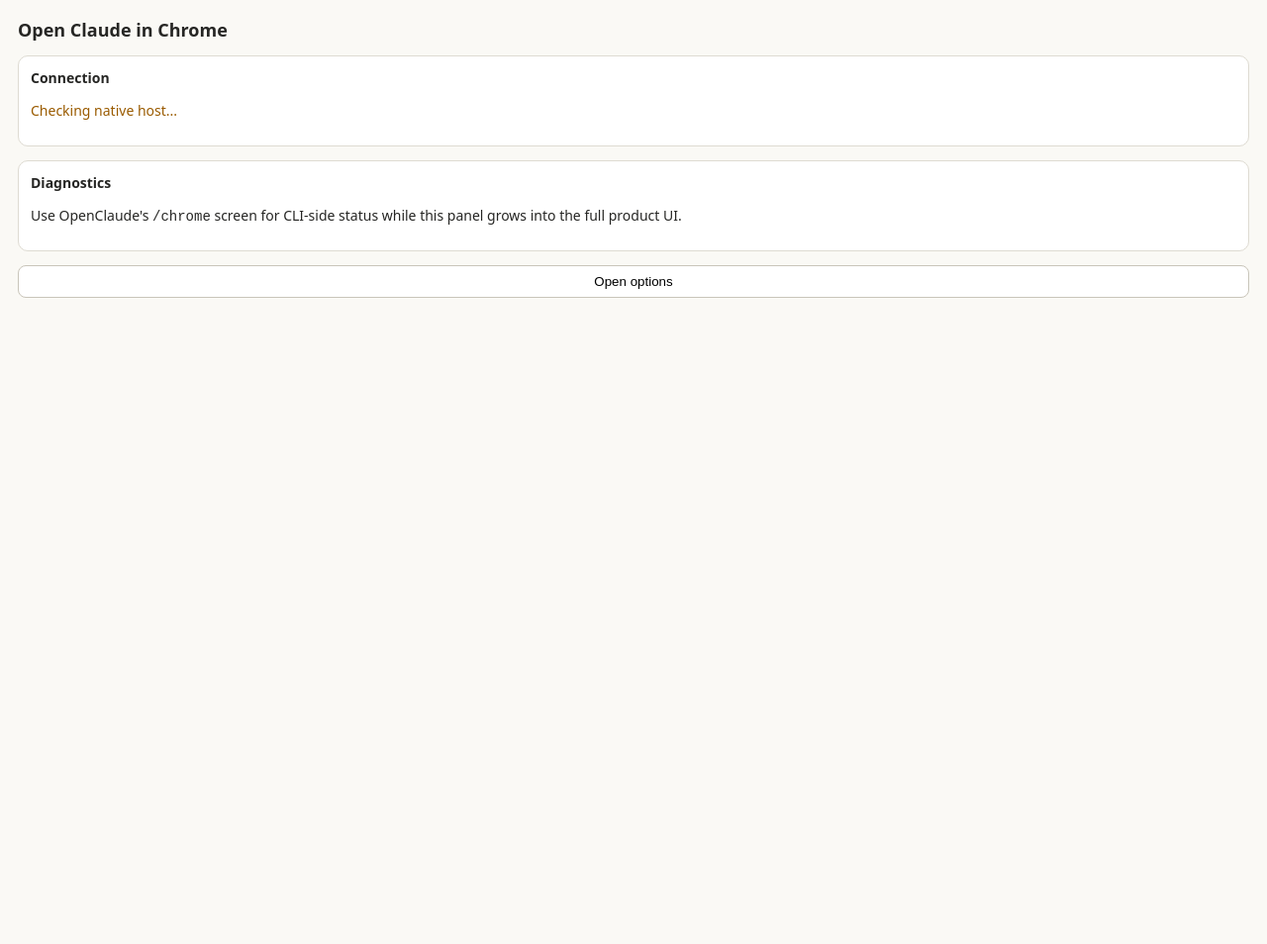
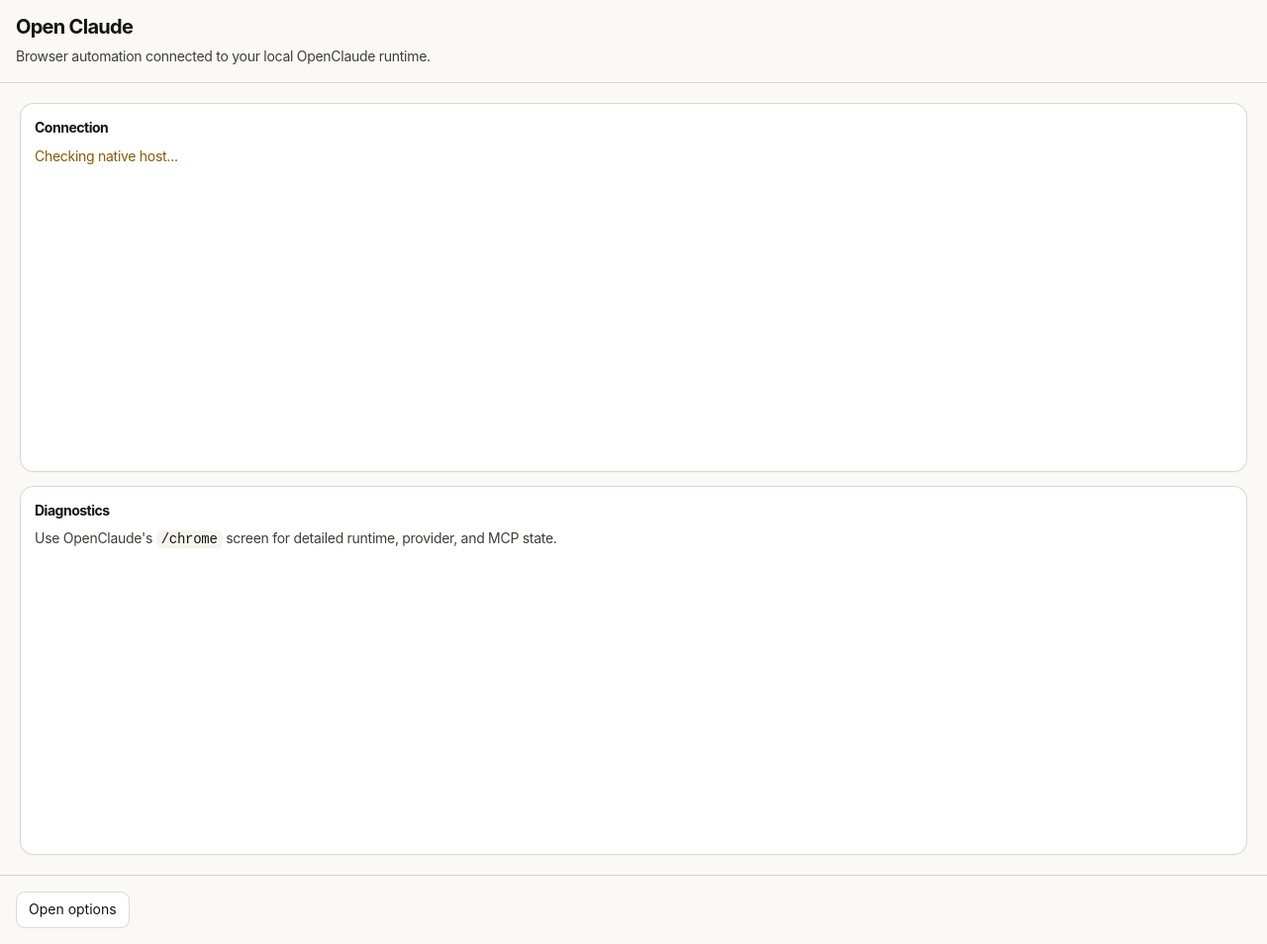
Before and after one commit to ScriptedAlchemy/open-claude-in-chrome, a browser extension: page extension/sidepanel.html in a window 1280 px wide. Shown: the whole page at 99% size. Before the commit the page ends 800 px from the top, so only its background shows below. Drawn offline with Linux system fonts and the light colour scheme.

Commit message:
feat(chrome): align extension UI with Claude styling
Add shared Claude-style theme tokens, apply the layout across extension pages, and reuse existing MCP tab groups before creating new ones.

```diff
--- a/extension/sidepanel.html
+++ b/extension/sidepanel.html
@@ -1,31 +1,31 @@
 <!doctype html>
-<html lang="en">
+<html lang="en" data-theme="claude">
   <head>
     <meta charset="utf-8" />
     <meta name="viewport" content="width=device-width, initial-scale=1" />
     <title>Open Claude in Chrome</title>
-    <style>
-      body { margin: 0; font: 14px system-ui, sans-serif; background: #faf9f5; color: #262624; }
-      main { padding: 18px; display: grid; gap: 14px; }
-      h1 { font-size: 18px; margin: 0; }
-      .card { border: 1px solid #dedbd2; border-radius: 10px; padding: 12px; background: white; }
-      .ok { color: #147a3f; }
-      .warn { color: #9a5b00; }
-      button { padding: 8px 10px; border-radius: 8px; border: 1px solid #c9c5ba; background: #fff; }
-    </style>
+    <link rel="stylesheet" href="ui.css" />
+    <script src="theme.js"></script>
   </head>
   <body>
-    <main>
-      <h1>Open Claude in Chrome</h1>
-      <section class="card">
-        <strong>Connection</strong>
-        <p id="status" class="warn">Checking native host...</p>
+    <main class="panel-shell">
+      <header class="panel-header">
+        <h1>Open Claude</h1>
+        <p>Browser automation connected to your local OpenClaude runtime.</p>
+      </header>
+      <section class="page stack">
+        <article class="card">
+          <div class="card-title">Connection</div>
+          <p id="status" class="warn">Checking native host...</p>
+        </article>
+        <article class="card">
+          <div class="card-title">Diagnostics</div>
+          <p>Use OpenClaude's <code>/chrome</code> screen for detailed runtime, provider, and MCP state.</p>
+        </article>
       </section>
-      <section class="card">
-        <strong>Diagnostics</strong>
-        <p>Use OpenClaude's <code>/chrome</code> screen for CLI-side status while this panel grows into the full product UI.</p>
-      </section>
-      <button id="options">Open options</button>
+      <footer class="panel-footer">
+        <button id="options">Open options</button>
+      </footer>
     </main>
     <script src="sidepanel.js"></script>
   </body>
--- /dev/null
+++ b/extension/theme.js
@@ -0,0 +1,9 @@
+const colorScheme = window.matchMedia("(prefers-color-scheme: dark)")
+
+function applyTheme(event = colorScheme) {
+  document.documentElement.setAttribute("data-theme", "claude")
+  document.documentElement.setAttribute("data-mode", event.matches ? "dark" : "light")
+}
+
+applyTheme()
+colorScheme.addEventListener("change", applyTheme)
--- /dev/null
+++ b/extension/ui.css
@@ -0,0 +1,193 @@
+:root,
+[data-theme="claude"],
+[data-theme="claude"][data-mode="light"] {
+  --bg-000: hsl(0 0% 100%);
+  --bg-100: hsl(48 33.3% 97.1%);
+  --bg-200: hsl(53 28.6% 94.5%);
+  --bg-300: hsl(48 25% 92.2%);
+  --border-300: hsl(30 3.3% 11.8% / 0.16);
+  --brand-100: hsl(15 54.2% 51.2%);
+  --text-100: hsl(60 2.6% 7.6%);
+  --text-300: hsl(60 2.5% 23.3%);
+  --text-500: hsl(51 3.1% 43.7%);
+  --success-100: hsl(103 72.3% 26.9%);
+  --warning-100: hsl(39 88.8% 28%);
+}
+
+@media (prefers-color-scheme: dark) {
+  :root,
+  [data-theme="claude"] {
+    --bg-000: hsl(60 2.1% 18.4%);
+    --bg-100: hsl(60 2.7% 14.5%);
+    --bg-200: hsl(30 3.3% 11.8%);
+    --bg-300: hsl(60 2.6% 7.6%);
+    --border-300: hsl(51 16.5% 84.5% / 0.18);
+    --brand-100: hsl(15 63.1% 59.6%);
+    --text-100: hsl(48 33.3% 97.1%);
+    --text-300: hsl(50 9% 73.7%);
+    --text-500: hsl(48 4.8% 59.2%);
+    --success-100: hsl(97 75% 32.9%);
+    --warning-100: hsl(39 93.4% 35.9%);
+  }
+}
+
+* {
+  box-sizing: border-box;
+}
+
+html {
+  background: var(--bg-100);
+  color: var(--text-100);
+  color-scheme: light dark;
+}
+
+body {
+  margin: 0;
+  min-height: 100vh;
+  font-family:
+    -apple-system, BlinkMacSystemFont, "Segoe UI", Roboto, "Helvetica Neue",
+    Arial, sans-serif;
+  font-size: 14px;
+  line-height: 1.45;
+  letter-spacing: -0.02em;
+  background: var(--bg-100);
+  color: var(--text-100);
+}
+
+.page {
+  min-height: 100vh;
+  padding: 20px;
+}
+
+.center-page {
+  min-height: 100vh;
+  display: grid;
+  place-items: center;
+  padding: 20px;
+}
+
+.panel-shell {
+  min-height: 100vh;
+  display: grid;
+  grid-template-rows: auto 1fr auto;
+}
+
+.panel-header,
+.panel-footer {
+  padding: 16px;
+  border-color: var(--border-300);
+}
+
+.panel-header {
+  border-bottom: 1px solid var(--border-300);
+}
+
+.panel-footer {
+  border-top: 1px solid var(--border-300);
+  color: var(--text-500);
+}
+
+.stack {
+  display: grid;
+  gap: 14px;
+}
+
+.content {
+  width: min(720px, 100%);
+  margin: 0 auto;
+}
+
+.card {
+  border: 1px solid var(--border-300);
+  border-radius: 14px;
+  padding: 14px;
+  background: var(--bg-000);
+  box-shadow: 0 1px 2px hsl(0 0% 0% / 0.04);
+}
+
+.card-title,
+h1,
+h2 {
+  margin: 0;
+  color: var(--text-100);
+  font-weight: 650;
+  letter-spacing: -0.035em;
+}
+
+h1 {
+  font-size: 20px;
+  line-height: 1.15;
+}
+
+h2,
+.card-title {
+  font-size: 14px;
+}
+
+p {
+  margin: 8px 0 0;
+  color: var(--text-300);
+}
+
+code {
+  border-radius: 6px;
+  padding: 1px 5px;
+  background: var(--bg-200);
+  color: var(--text-100);
+}
+
+button,
+.button {
+  display: inline-flex;
+  align-items: center;
+  justify-content: center;
+  min-height: 34px;
+  padding: 7px 12px;
+  border: 1px solid var(--border-300);
+  border-radius: 9px;
+  background: var(--bg-000);
+  color: var(--text-100);
+  font: inherit;
+  text-decoration: none;
+}
+
+button.primary,
+.button.primary {
+  border-color: transparent;
+  background: var(--brand-100);
+  color: white;
+}
+
+textarea,
+input {
+  width: 100%;
+  border: 1px solid var(--border-300);
+  border-radius: 10px;
+  padding: 10px;
+  background: var(--bg-000);
+  color: var(--text-100);
+  font: inherit;
+}
+
+textarea {
+  min-height: 132px;
+  resize: vertical;
+}
+
+label {
+  display: grid;
+  gap: 8px;
+  color: var(--text-300);
+}
+
+.ok {
+  color: var(--success-100);
+}
+
+.warn {
+  color: var(--warning-100);
+}
+
+.muted {
+  color: var(--text-500);
+}
--- a/package.json
+++ b/package.json
@@ -8,7 +8,7 @@
     "./protocol": "./src/shared/protocol.js"
   },
   "scripts": {
-    "lint": "node --check ./host/mcp-server.js && node --check ./host/native-host.js && node --check ./extension/background.js && node --check ./extension/content.js && node --check ./extension/sidepanel.js && node --check ./extension/options.js && node --check ./extension/offscreen.js && node --check ./extension/gif_viewer.js && node --check ./extension/claude-ai-handoff.js && node --check ./extension/agent-visual-indicator.js && node --check ./extension/managed-policy.js && node --check ./src/node/index.js && node --check ./src/shared/protocol.js && node --check ./src/shared/browsers.js && node --check ./src/shared/socket-paths.js && node --check ./src/tools/manifest.js",
+    "lint": "node --check ./host/mcp-server.js && node --check ./host/native-host.js && node --check ./extension/background.js && node --check ./extension/content.js && node --check ./extension/sidepanel.js && node --check ./extension/options.js && node --check ./extension/offscreen.js && node --check ./extension/gif_viewer.js && node --check ./extension/claude-ai-handoff.js && node --check ./extension/agent-visual-indicator.js && node --check ./extension/managed-policy.js && node --check ./extension/theme.js && node --check ./src/node/index.js && node --check ./src/shared/protocol.js && node --check ./src/shared/browsers.js && node --check ./src/shared/socket-paths.js && node --check ./src/tools/manifest.js",
     "test": "bun test ./test",
     "install:host": "bash ./install.sh",
     "sync:extension": "node ./scripts/sync-extension.mjs"
```
Also changed, not shown: extension/background.js (+10 -1 lines), extension/blocked.html (+6 -6 lines), extension/gif_viewer.html (+4 -4 lines), extension/options.html (+16 -13 lines), extension/pairing.html (+6 -6 lines), test/extension-manifest.test.js (+14 -0 lines).
